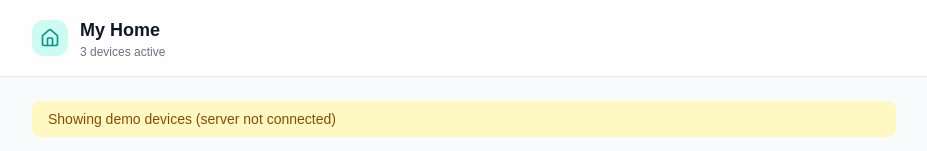
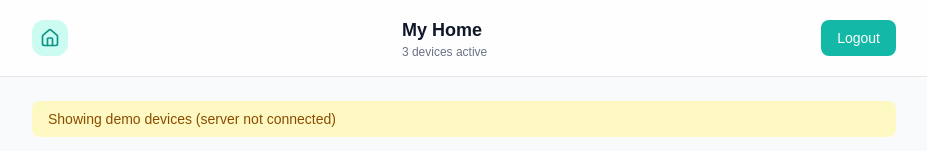
Before and after one commit to interactive-house-hkr/interactive-house, a Next.js app in the folder apps/web/: page /dashboard in a window 1280 px wide. Shown: the top 151 px of the page, without its empty margins (176-1103 px from the left). Built offline with nearby package versions, Linux system fonts and the light colour scheme; no server answers.

Commit message:
feat: add logout functionality
- implemented logout button in dashboard
- clears auth data from localStorage (token, user info)
- redirects user to login page after logout
- matched design to overall esthetic

```diff
--- a/apps/web/src/app/dashboard/page.tsx
+++ b/apps/web/src/app/dashboard/page.tsx
@@ -31,6 +31,11 @@ export default function DashboardPage() {
   const [activeRoom, setActiveRoom] = useState("All");
   const [loading, setLoading] = useState(true);
   const [usingFallback, setUsingFallback] = useState(false);
+
+  const handleLogout = () => {
+    localStorage.removeItem("token");
+    window.location.href = "/login";
+  };
 
   async function loadDevices() {
     try {
@@ -126,14 +131,22 @@ export default function DashboardPage() {
   return (
     <div className="min-h-screen bg-gray-50">
       <header className="sticky top-0 z-10 bg-white/80 backdrop-blur-md border-b border-gray-200">
-        <div className="max-w-4xl mx-auto px-4 py-4 flex items-center gap-3">
-          <div className="flex h-9 w-9 items-center justify-center rounded-xl bg-teal-100">
+  <div className="max-w-4xl mx-auto px-4 py-4 flex items-center justify-between">
+          <div className="flex items-center gap-3">
+      <div className="flex h-9 w-9 items-center justify-center rounded-xl bg-teal-100">
             <Home className="h-5 w-5 text-teal-600" />
           </div>
+                </div>
+
           <div>
             <h1 className="text-lg font-bold text-gray-900">My Home</h1>
             <p className="text-xs text-gray-500">{activeCount} devices active</p>
           </div>
+           <button
+      onClick={handleLogout}
+        className="px-4 py-2 text-sm font-medium rounded-lg bg-teal-500 text-white hover:bg-teal-600 transition-colors"       >
+      Logout
+    </button>
         </div>
       </header>
 
```
